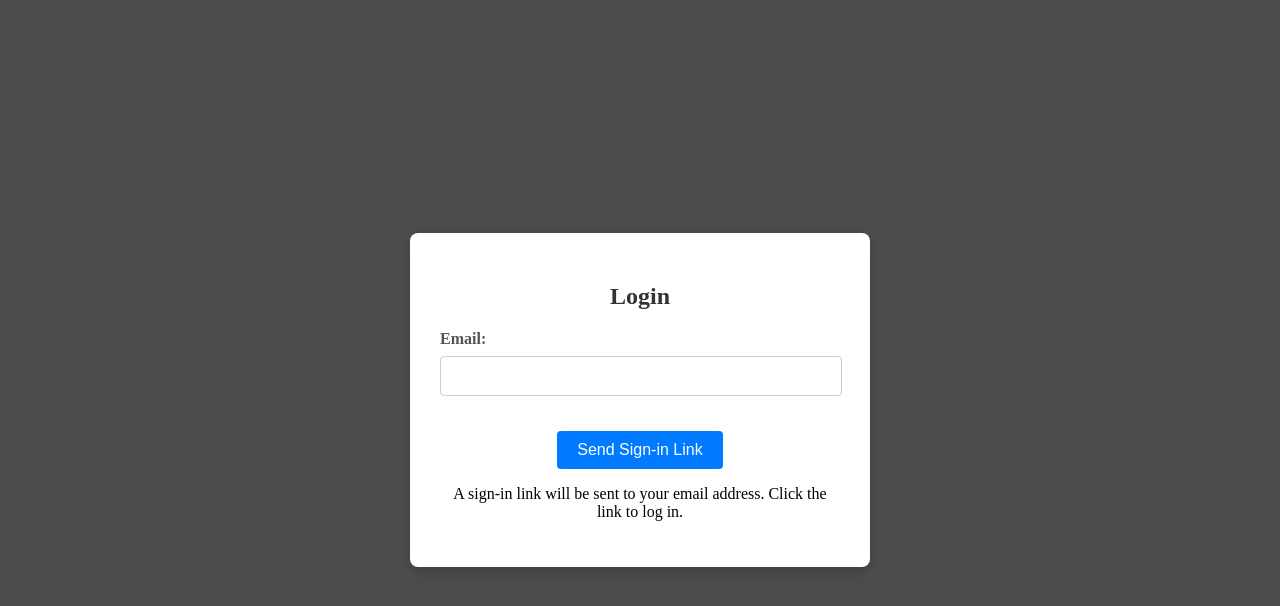
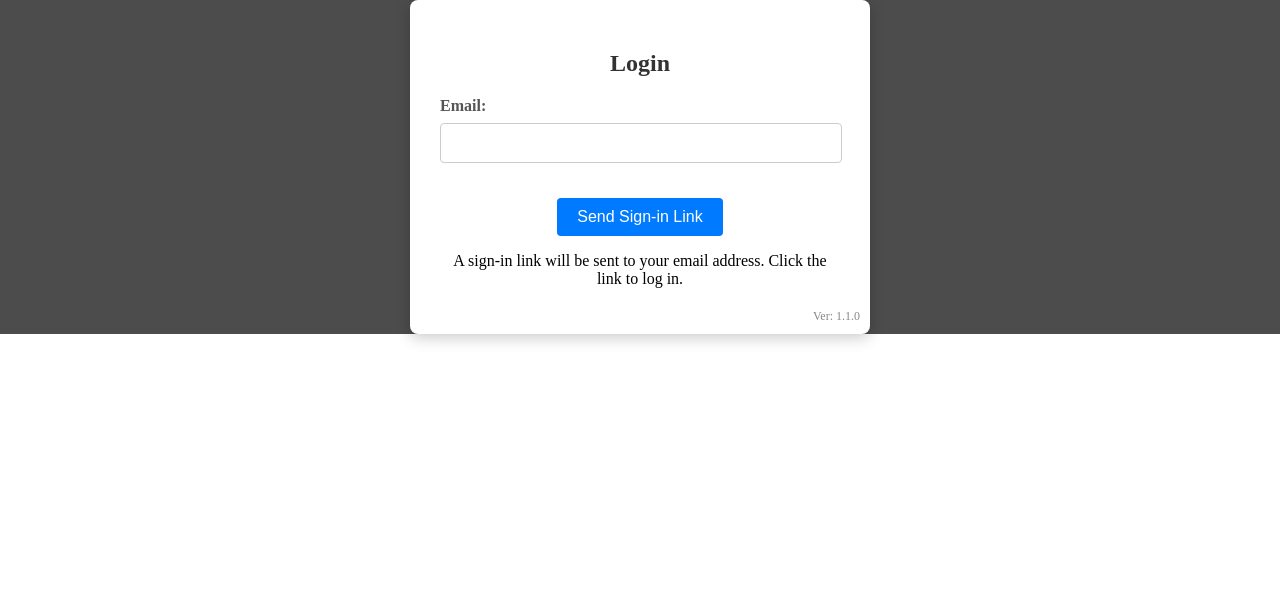
Before and after one commit to yshauser/floor-plan-app, a React (Vite) app: page / in a window 1280 px wide. Shown: the top 606 px of the page. Built offline with nearby package versions, Linux system fonts and the light colour scheme; no server answers.

Commit message:
add ver to login page add support to SPA (single page application) with 404.html redirect to base url

```diff
--- a/package.json
+++ b/package.json
@@ -49,7 +49,8 @@
     "typescript": "~5.8.3",
     "typescript-eslint": "^8.30.1",
     "vite": "^6.3.5",
+    "vite-node": "^0.31.0",
     "vite-plugin-gh-pages": "^1.0.1",
-    "vite-node": "^0.31.0"
+    "vite-plugin-static-copy": "^3.1.2"
   }
 }
--- a/src/components/LoginDialog.css
+++ b/src/components/LoginDialog.css
@@ -1,5 +1,5 @@
 .login-dialog-overlay {
-  position: fixed;
+  position: relative;
   top: 0;
   left: 0;
   width: 100%;
@@ -12,6 +12,7 @@
 }
 
 .login-dialog {
+  position: relative;
   background-color: white;
   padding: 30px;
   border-radius: 8px;
@@ -73,3 +74,11 @@
 .login-dialog button:hover {
   background-color: #0056b3;
 }
+
+.version-info {
+  position: absolute;
+  bottom: 10px;
+  right: 10px;
+  font-size: 0.75rem;
+  color: #888;
+}
--- a/src/components/LoginDialog.tsx
+++ b/src/components/LoginDialog.tsx
@@ -1,6 +1,7 @@
 import React, { useState } from 'react';
 import './LoginDialog.css';
 import { useAuth } from '../contexts/AuthContext';
+import packageJson from '../../package.json'; // Adjust path as needed
 
 interface LoginDialogProps {
   // onLogin: (email: string) => void; // No longer needed as login is handled by AuthContext
@@ -49,6 +50,7 @@ const LoginDialog: React.FC<LoginDialogProps> = () => {
             A sign-in link will be sent to your email address. Click the link to log in.
           </p>
         </form>
+        <div className="version-info">Ver: {packageJson.version}</div>
       </div>
     </div>
   );
--- a/vite.config.ts
+++ b/vite.config.ts
@@ -6,6 +6,9 @@ import react from '@vitejs/plugin-react'
 // https://vite.dev/config/
 export default defineConfig({
   base: '/floor-plan-app/',
+  build: {
+    outDir: 'dist',
+  },
   plugins: [react()],
   css: {
     postcss: './postcss.config.cjs',
```
Also changed, not shown: src/404.html (added, +10 -0 lines), 1 other file (tests, documents, lock files or other folders).
